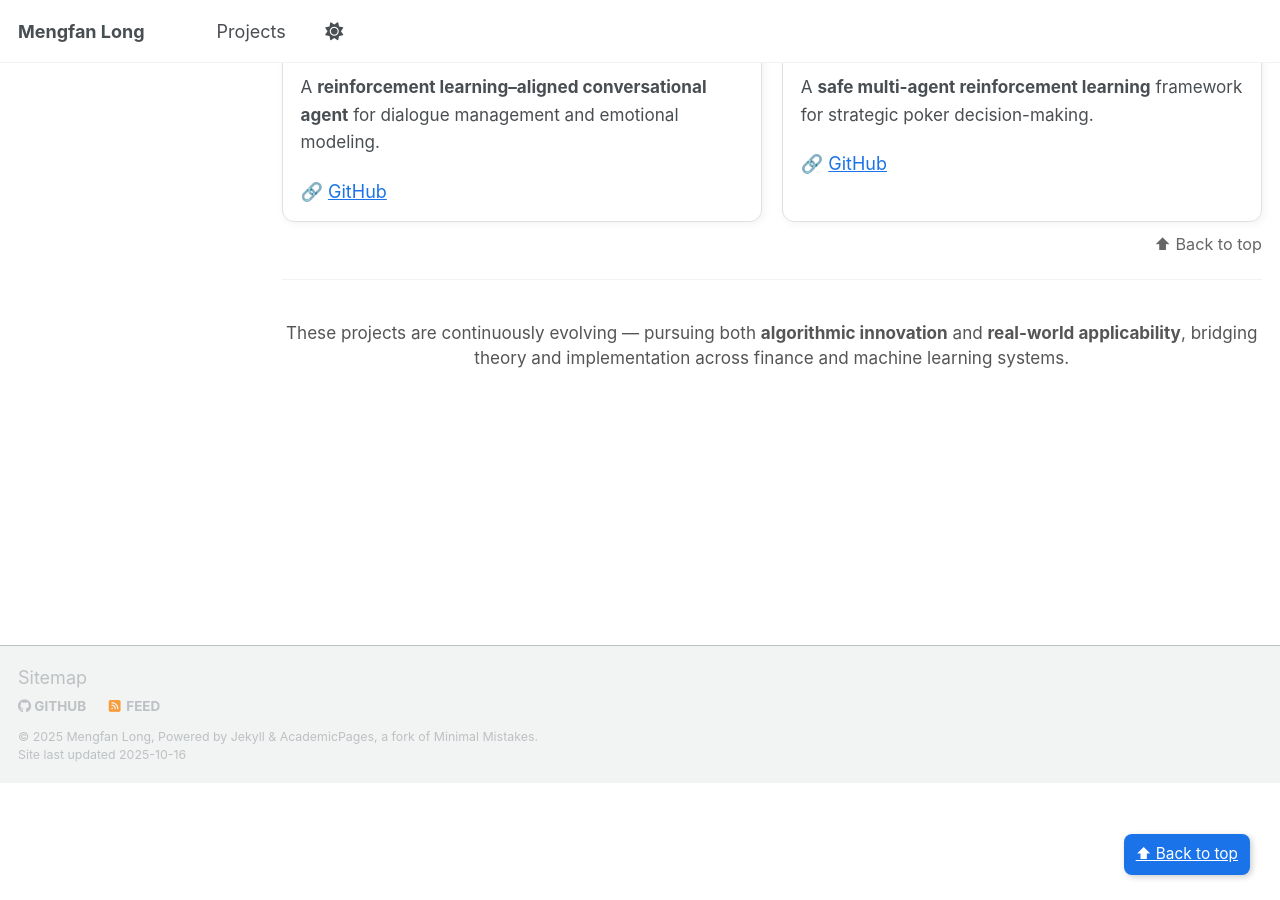
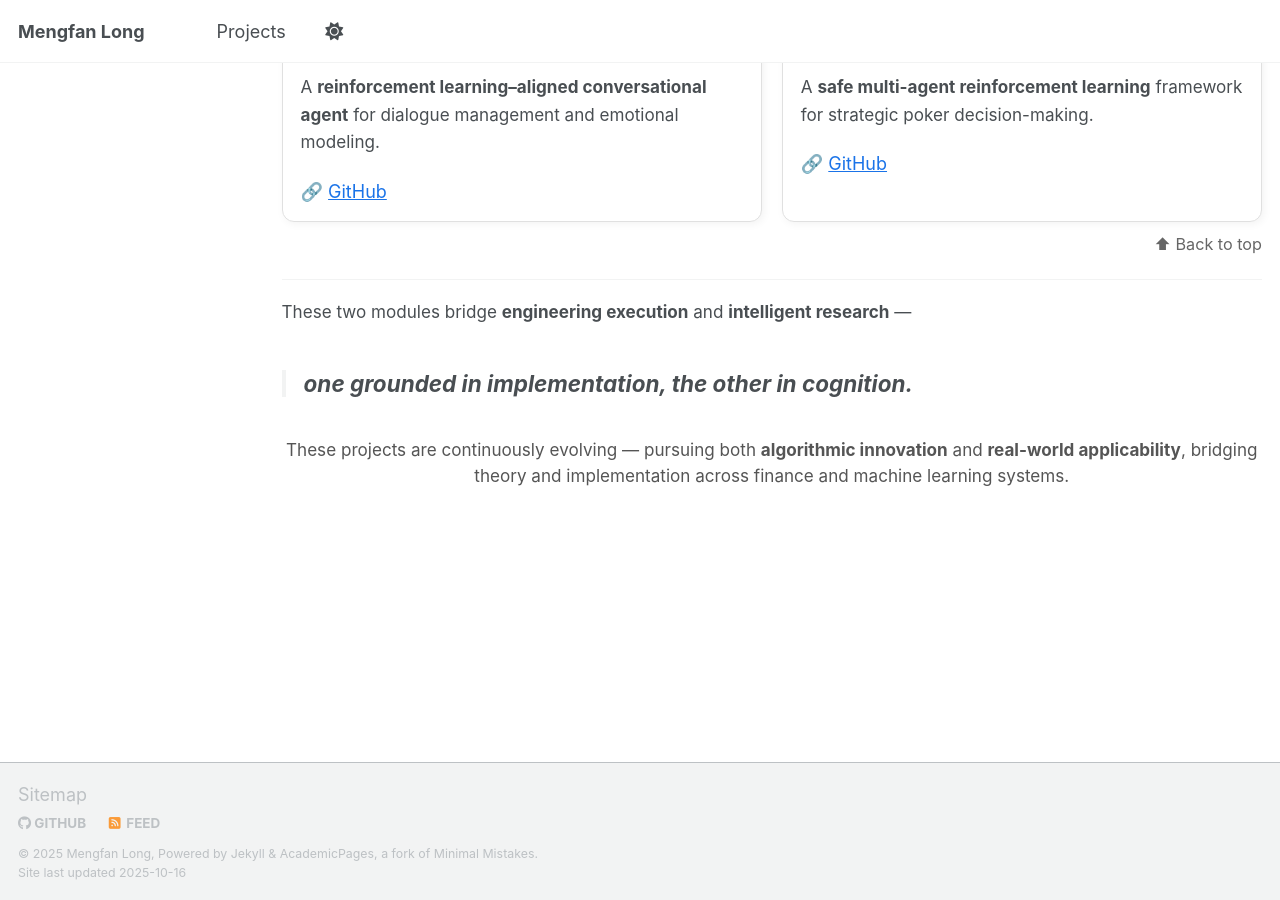
Before and after one commit to kevinlmf/kevinlmf.github.io, a Jekyll site: the page built from _pages/projects.md, in a window 1280 px wide and 900 px high, scrolled down 2653 px. Built offline with Jekyll 4.4.1, drawn with Linux system fonts in a browser that asks for light colours; a script that is not in the unit is left out.

Commit message:
Enhance projects page with module descriptions
Added a description of the modules bridging engineering execution and intelligent research.

```diff
--- a/_pages/projects.md
+++ b/_pages/projects.md
@@ -130,6 +130,9 @@ A comprehensive collection of research and engineering projects spanning **quant
 <p class="back-top"><a href="#top">⬆ Back to top</a></p>
 
 ---
+These two modules bridge **engineering execution** and **intelligent research** —
+> one grounded in implementation, the other in cognition.
+---
 
 <div style="margin-top:40px; text-align:center; font-size:0.95em; color:#555;">
    These projects are continuously evolving — pursuing both <b>algorithmic innovation</b> and <b>real-world applicability</b>, bridging theory and implementation across finance and machine learning systems.
```
